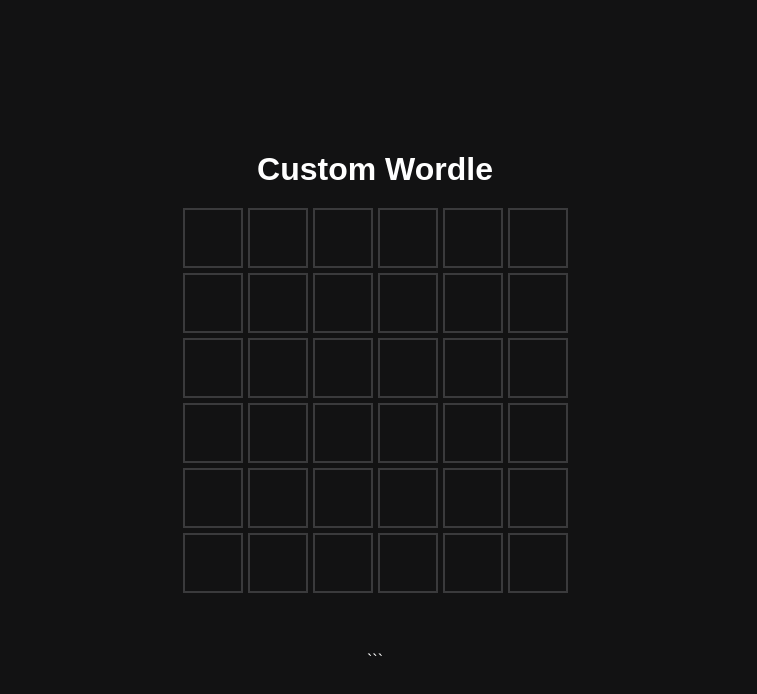
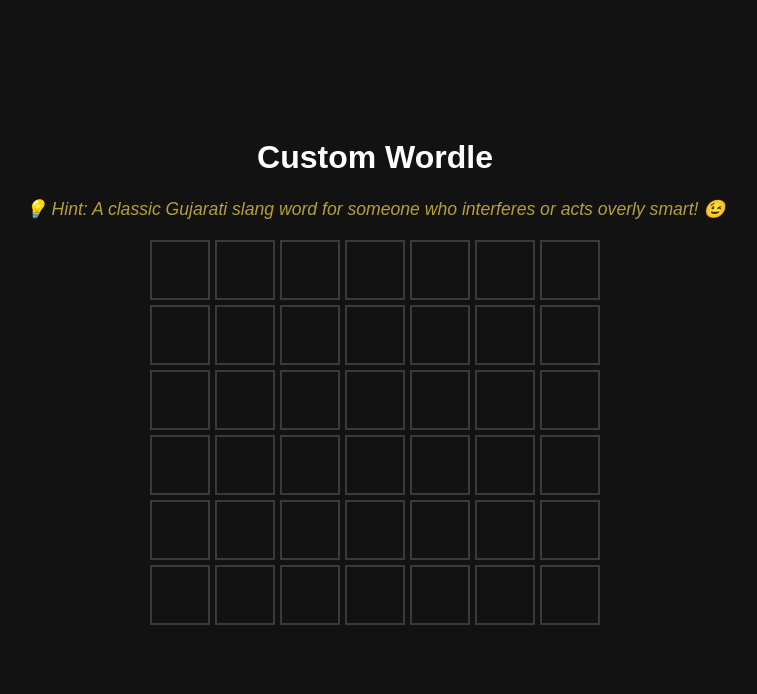
Before and after one commit to ManishKumar999/my-custom-wordle, a plain HTML site: page index.html in a window 1280 px wide. Shown: the whole page, without its empty margins (265-1022 px from the left). Drawn offline with Linux system fonts and the light colour scheme.

Commit message:
Update index.html

````diff
--- a/index.html
+++ b/index.html
@@ -1,4 +1,3 @@
-
 <!DOCTYPE html>
 <html lang="en">
 <head>
@@ -17,7 +16,13 @@
             height: 100vh;
             margin: 0;
         }
-        h1 { margin-bottom: 20px; }
+        h1 { margin-bottom: 5px; }
+        #hint {
+            font-size: 1.1rem;
+            color: #b59f3b;
+            margin-bottom: 20px;
+            font-style: italic;
+        }
         #grid {
             display: grid;
             grid-template-rows: repeat(6, 60px);
@@ -26,8 +31,8 @@
         }
         .row {
             display: grid;
-            /* FIXED: Changed columns from 5 to 6 to support 6-letter words */
-            grid-template-columns: repeat(6, 60px);
+            /* UPDATED: Changed columns to 7 to support "CHAAPLI" */
+            grid-template-columns: repeat(7, 60px);
             grid-gap: 5px;
         }
         .tile {
@@ -43,24 +48,30 @@
         .present { background-color: #b59f3b; border-color: #b59f3b; }
         .absent { background-color: #3a3a3c; border-color: #3a3a3c; }
         #message {
-            font-size: 1.5rem;
+            font-size: 1.4rem;
             font-weight: bold;
             margin-top: 15px;
+            text-align: center;
+            max-width: 80%;
         }
     </style>
 </head>
 <body>
 
     <h1>Custom Wordle</h1>
+    <!-- ADDED: Hint for the players -->
+    <p id="hint">💡 Hint: A classic Gujarati slang word for someone who interferes or acts overly smart! 😉</p>
+
     <div id="grid"></div>
     <p id="message"></p>
 
     <script>
-        // CHANGE THIS TO YOUR SECRET WORD
-        const SECRET_WORD = "Salman".toUpperCase();
+        // UPDATED: Secret word changed to CHAAPLI
+        const SECRET_WORD = "Chaapli".toUpperCase();
 
         const MAX_ATTEMPTS = 6;
-        const WORD_LENGTH = 6; // Set to 6 to match "SALMAN"
+        // UPDATED: Length set to 7
+        const WORD_LENGTH = 7;
         let attempts = 0;
         let currentGuess = "";
 
@@ -131,20 +142,18 @@
                 }
             }
 
-            // FIXED: Custom win message added
+            // UPDATED: Added funny Gujarati win/loss messages
             if (currentGuess === SECRET_WORD) {
-                message.innerText = "🎉 You Won! tu footpath par mil";
+                message.innerHTML = "🎉 <b>You Won!</b><br>Kharekhar, tame toh ek number na <b>Chaapli</b> chho! Badhi khabar pade chhe emne! Have Fafda-Jalebi mangavo jaldi! 😋";
                 attempts = MAX_ATTEMPTS; // End game
             } else {
                 attempts++;
                 currentGuess = "";
                 if (attempts === MAX_ATTEMPTS) {
-                    message.innerText = `Game Over! The word was ${SECRET_WORD}.`;
+                    message.innerHTML = `❌ <b>Game Over!</b><br>Arey bhura/bhuri! Tame toh sacha Gujarati nathi! The word was <b>${SECRET_WORD}</b>. Have Khakhra khai ne sui jao! 😴`;
                 }
             }
         }
     </script>
 </body>
 </html>
-
-```
````
